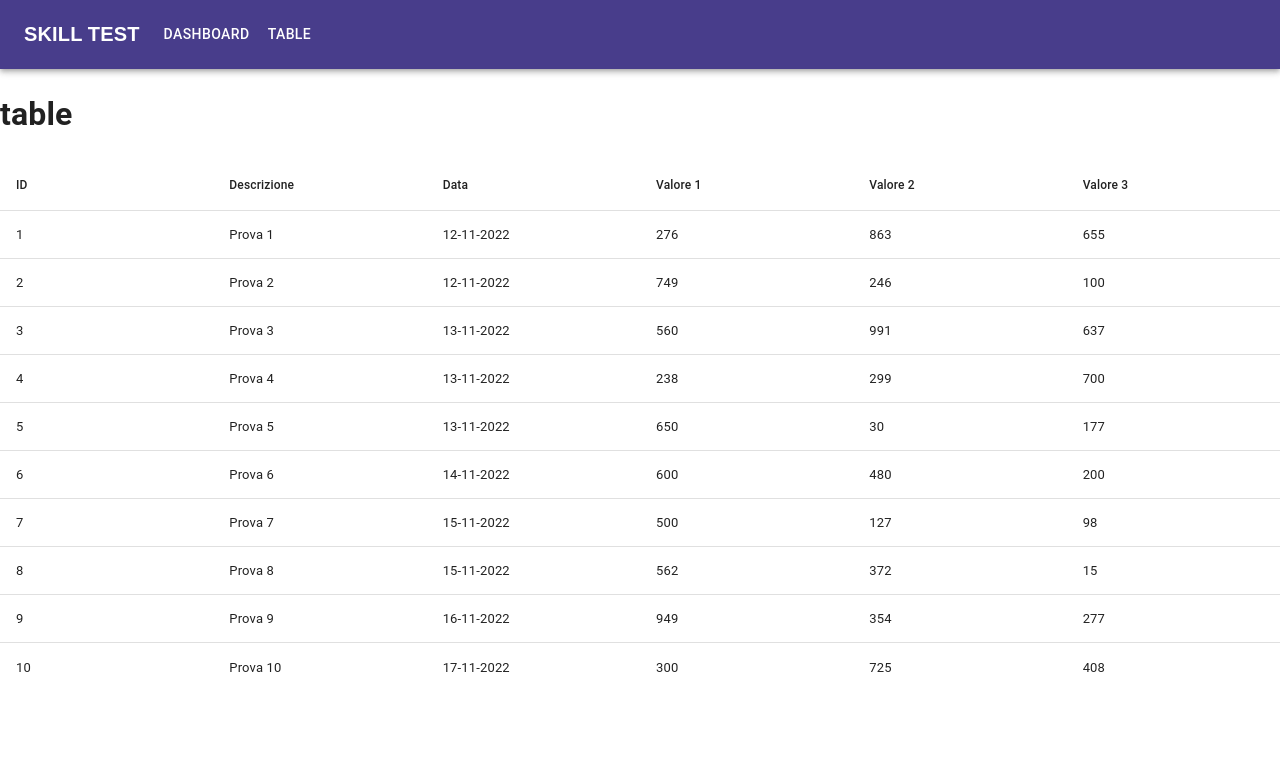
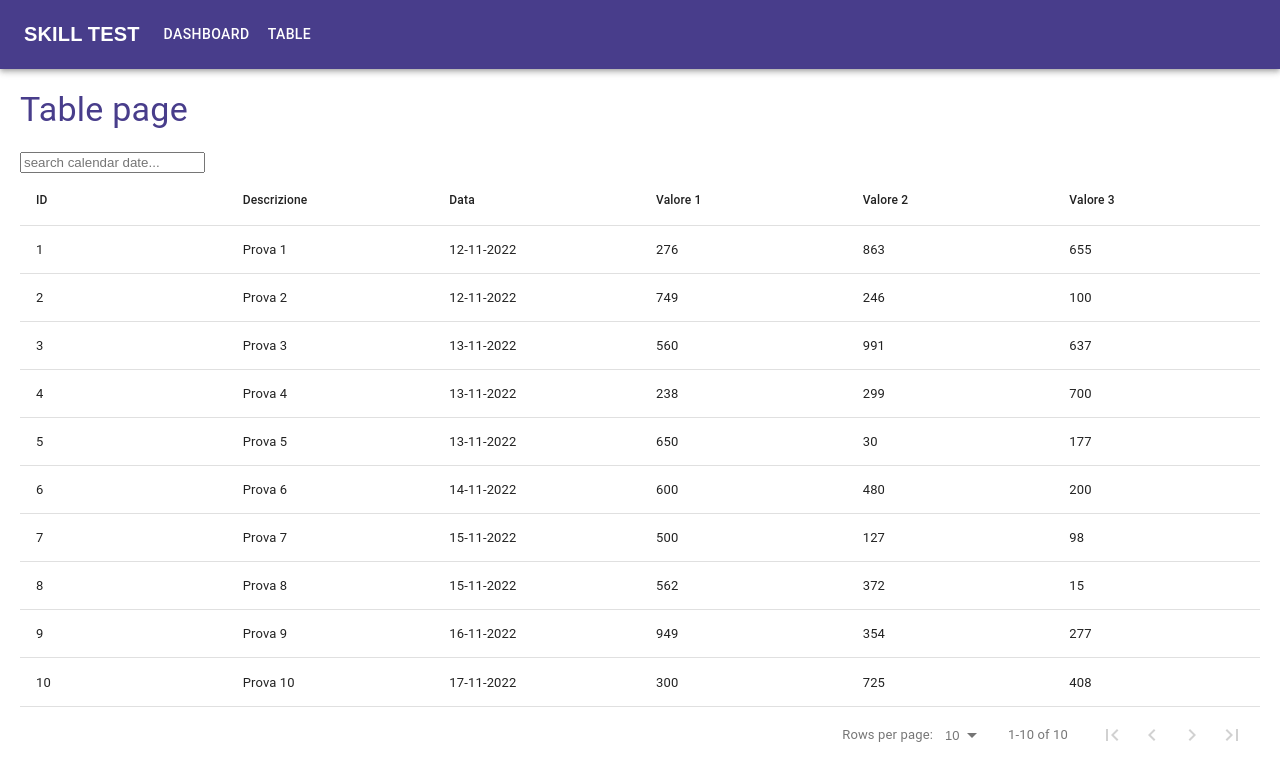
Before and after one commit to karimhaj/Skills-test, a React (Create React App) app: page /table in a window 1280 px wide. Shown: the top 780 px of the page. Built offline with nearby package versions, Linux system fonts and the light colour scheme.

Commit message:
build and start customizing table page

```diff
--- a/src/components/TablePage.tsx
+++ b/src/components/TablePage.tsx
@@ -1,7 +1,14 @@
-import React from 'react';
+import React, { useState, useEffect } from 'react';
 import DataTable, { TableColumn } from 'react-data-table-component';
-import { useState } from "react";
-import { CssBaseline } from "@mui/material";
+import { TableData } from '../data/chartData';
+import {
+    CssBaseline,
+    Grid,
+    createTheme,
+    ThemeProvider,
+    Box,
+    Typography
+   } from '@mui/material';
 
 interface DataRow {
     id: number;
@@ -12,8 +19,24 @@ interface DataRow {
     valore3: number;
 }
 
+const themeOptions = {
+    palette: {
+      type: 'light',
+      primary: {
+        main: '#483d8b',
+      },
+      secondary: {
+        main: '#8a2be2 ',
+      }
+    },
+  };
+
+const theme = createTheme(themeOptions);
+
 const TablePage = () =>{
 
+    const [tableData, setTableData] = useState([]);
+    const [searchedText, setSearchedText] = useState('');
 
     const columns: TableColumn<DataRow>[] = [
         {
@@ -42,96 +65,30 @@ const TablePage = () =>{
         },
     ];
 
-    const data = [
-        {
-            id: 1,
-            descrizione: 'Prova 1',
-            data: '12-11-2022',
-            valore1: 276,
-            valore2: 863,
-            valore3: 655
-        },
-        {
-            id: 2,
-            descrizione: 'Prova 2',
-            data: '12-11-2022',
-            valore1: 749,
-            valore2: 246,
-            valore3: 100
-        },
-        {
-            id: 3,
-            descrizione: 'Prova 3',
-            data: '13-11-2022',
-            valore1: 560,
-            valore2: 991,
-            valore3: 637
-        },
-        {
-            id: 4,
-            descrizione: 'Prova 4',
-            data: '13-11-2022',
-            valore1: 238,
-            valore2: 299,
-            valore3: 700
-        },  {
-            id: 5,
-            descrizione: 'Prova 5',
-            data: '13-11-2022',
-            valore1: 650,
-            valore2: 30,
-            valore3: 177
-        },
-        {
-            id: 6,
-            descrizione: 'Prova 6',
-            data: '14-11-2022',
-            valore1: 600,
-            valore2: 480,
-            valore3: 200
-        },
-        {
-            id: 7,
-            descrizione: 'Prova 7',
-            data: '15-11-2022',
-            valore1: 500,
-            valore2: 127,
-            valore3: 98
-        },
-        {
-            id: 8,
-            descrizione: 'Prova 8',
-            data: '15-11-2022',
-            valore1: 562,
-            valore2: 372,
-            valore3: 15
-        },
-        {
-            id: 9,
-            descrizione: 'Prova 9',
-            data: '16-11-2022',
-            valore1: 949,
-            valore2: 354,
-            valore3: 277
-        },
-        {
-            id: 10,
-            descrizione: 'Prova 10',
-            data: '17-11-2022',
-            valore1: 300,
-            valore2: 725,
-            valore3: 408
-        }
-    ]
+    let filteredData = TableData?.filter((item)=> item.data?.toLowerCase().includes(searchedText.toLowerCase()));
+
 
     return(<div>
+        <ThemeProvider theme={theme}>
         <CssBaseline />
-        <h1>table</h1>
+        <Box sx={{
+            margin:{md: '20px', xs: '10px'}
+        }}>
+        <Typography component='h1' variant='h4' sx={{
+            color: 'primary.main',
+            mb: '20px'}}>Table page</Typography>
+        <input type='number' value={searchedText} onChange={(e: React.FormEvent<HTMLInputElement>)=>{
+        setSearchedText(e.currentTarget.value)}} placeholder='search calendar date...' />
         <DataTable
             columns={columns}
-            data={data}
+            data={filteredData}
+            pagination
+            noDataComponent={<p>Loading data...</p>}
+            responsive
         />
-    </div>)
+        </Box>
+        </ThemeProvider>
+    </div>);
 };
 
 export default TablePage;
--- a/src/data/chartData.js
+++ b/src/data/chartData.js
@@ -140,5 +140,87 @@ const barChartData = [
     work: 4000,
     profit: 9800
   },
-]
-export { lineChartData, radarChartData, barChartData };
+];
+
+const TableData = [
+  {
+      id: 1,
+      descrizione: 'Prova 1',
+      data: '12-11-2022',
+      valore1: 276,
+      valore2: 863,
+      valore3: 655
+  },
+  {
+      id: 2,
+      descrizione: 'Prova 2',
+      data: '12-11-2022',
+      valore1: 749,
+      valore2: 246,
+      valore3: 100
+  },
+  {
+      id: 3,
+      descrizione: 'Prova 3',
+      data: '13-11-2022',
+      valore1: 560,
+      valore2: 991,
+      valore3: 637
+  },
+  {
+      id: 4,
+      descrizione: 'Prova 4',
+      data: '13-11-2022',
+      valore1: 238,
+      valore2: 299,
+      valore3: 700
+  },  {
+      id: 5,
+      descrizione: 'Prova 5',
+      data: '13-11-2022',
+      valore1: 650,
+      valore2: 30,
+      valore3: 177
+  },
+  {
+      id: 6,
+      descrizione: 'Prova 6',
+      data: '14-11-2022',
+      valore1: 600,
+      valore2: 480,
+      valore3: 200
+  },
+  {
+      id: 7,
+      descrizione: 'Prova 7',
+      data: '15-11-2022',
+      valore1: 500,
+      valore2: 127,
+      valore3: 98
+  },
+  {
+      id: 8,
+      descrizione: 'Prova 8',
+      data: '15-11-2022',
+      valore1: 562,
+      valore2: 372,
+      valore3: 15
+  },
+  {
+      id: 9,
+      descrizione: 'Prova 9',
+      data: '16-11-2022',
+      valore1: 949,
+      valore2: 354,
+      valore3: 277
+  },
+  {
+      id: 10,
+      descrizione: 'Prova 10',
+      data: '17-11-2022',
+      valore1: 300,
+      valore2: 725,
+      valore3: 408
+  }
+];
+export { lineChartData, radarChartData, barChartData, TableData};
```
